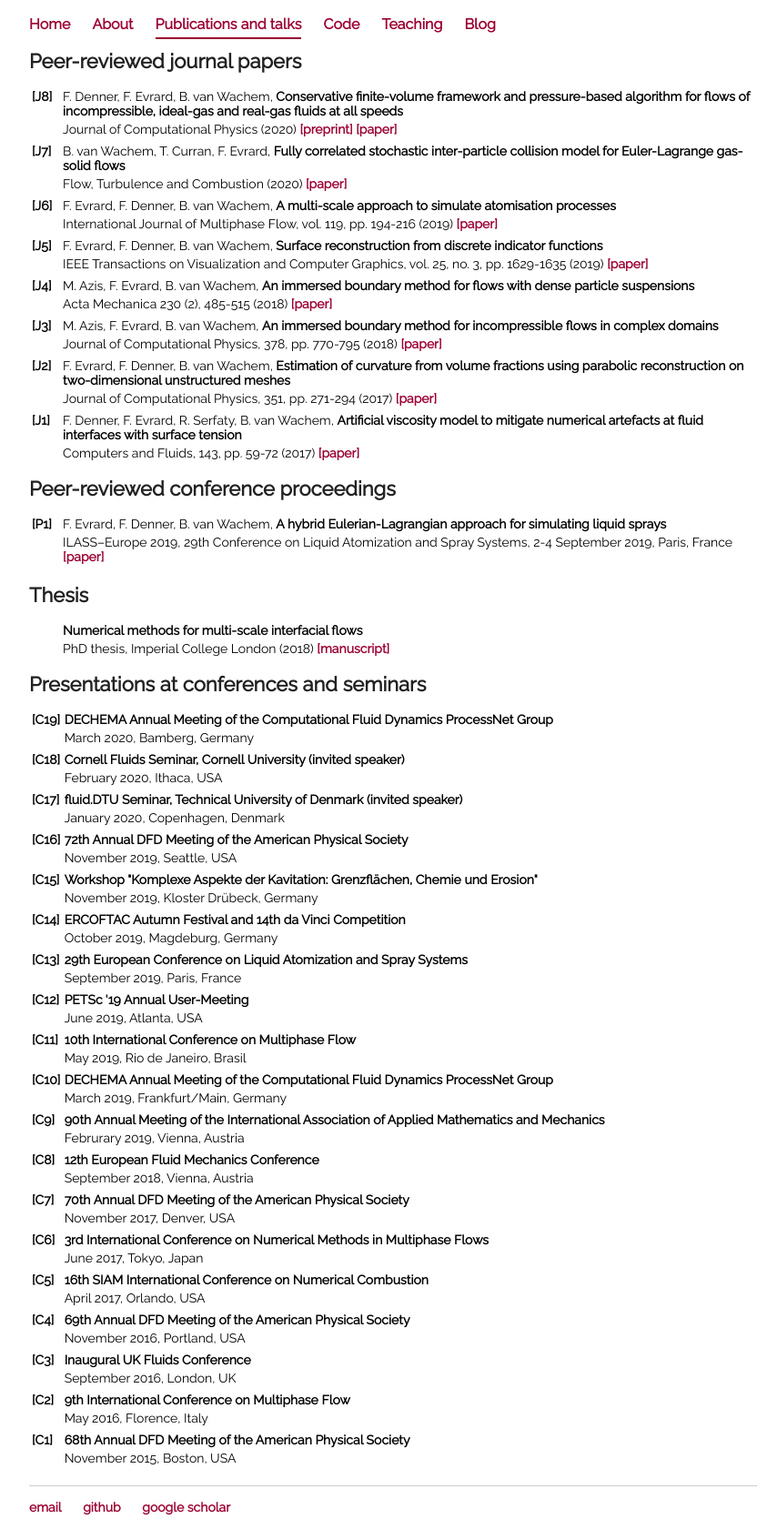
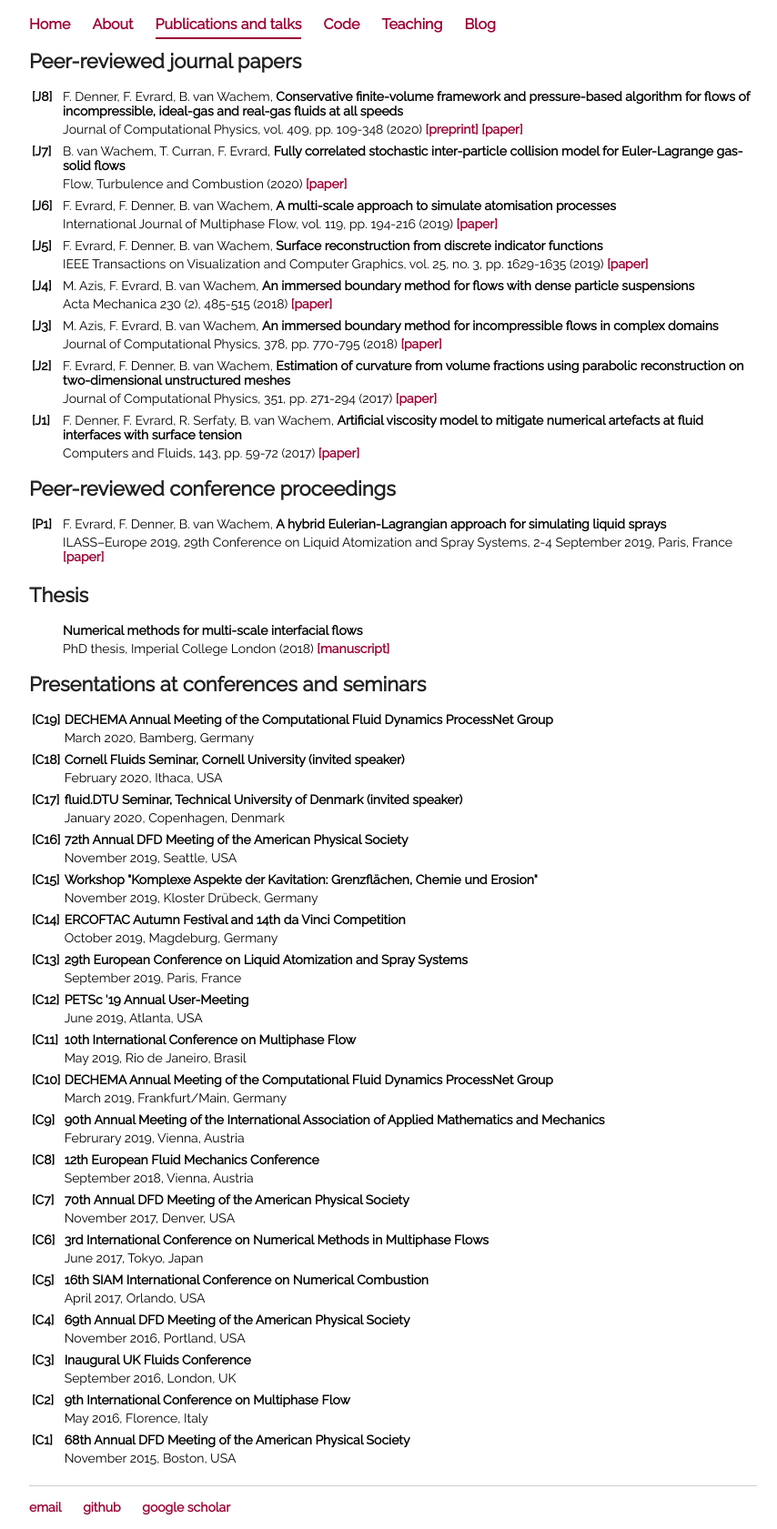
Before and after one commit to fabienevrard/fabienevrard.github.io, a Jekyll site: the page built from publications/index.html, in a window 1280 px wide. Shown: the whole page at 91% size, without its empty margins (208-1062 px from the left). Built offline with Jekyll 4.4.1, drawn with Linux system fonts in a browser that asks for light colours.

Commit message:
Update index.html

```diff
--- a/publications/index.html
+++ b/publications/index.html
@@ -14,7 +14,7 @@ title: Publications and talks
 		 </tr>
 		 <tr>
 			 <td></td>
-			 <td>Journal of Computational Physics (2020) <b><a href="https://arxiv.org/abs/2002.10482">[preprint]</a></b> <b><a href="https://doi.org/10.1016/j.jcp.2020.109348">[paper]</a></b></td>
+			 <td>Journal of Computational Physics, vol. 409, pp. 109-348 (2020) <b><a href="https://arxiv.org/abs/2002.10482">[preprint]</a></b> <b><a href="https://doi.org/10.1016/j.jcp.2020.109348">[paper]</a></b></td>
 		 </tr>
 		 <tr><td></td><td></td></tr>
 		 <tr>
```
